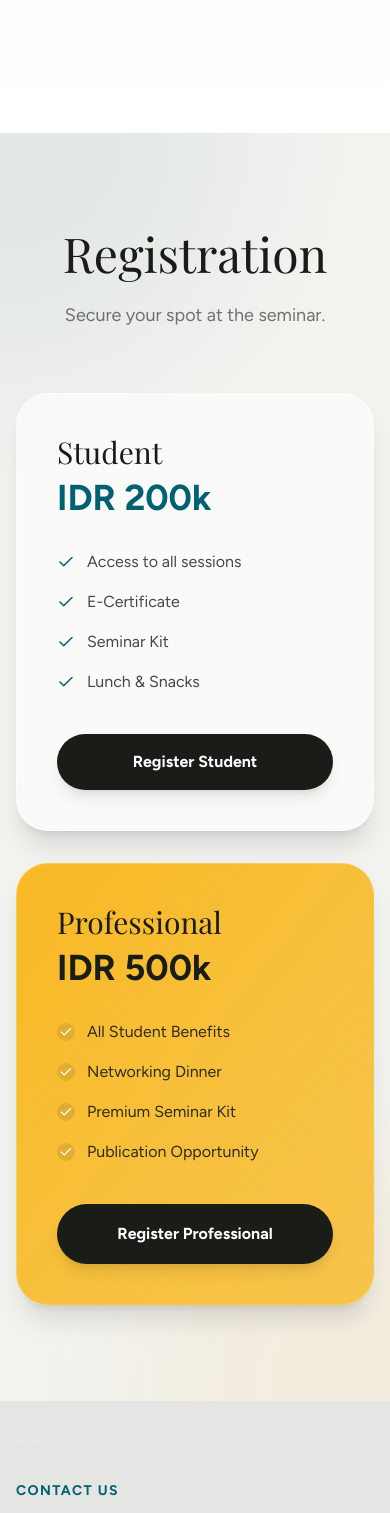
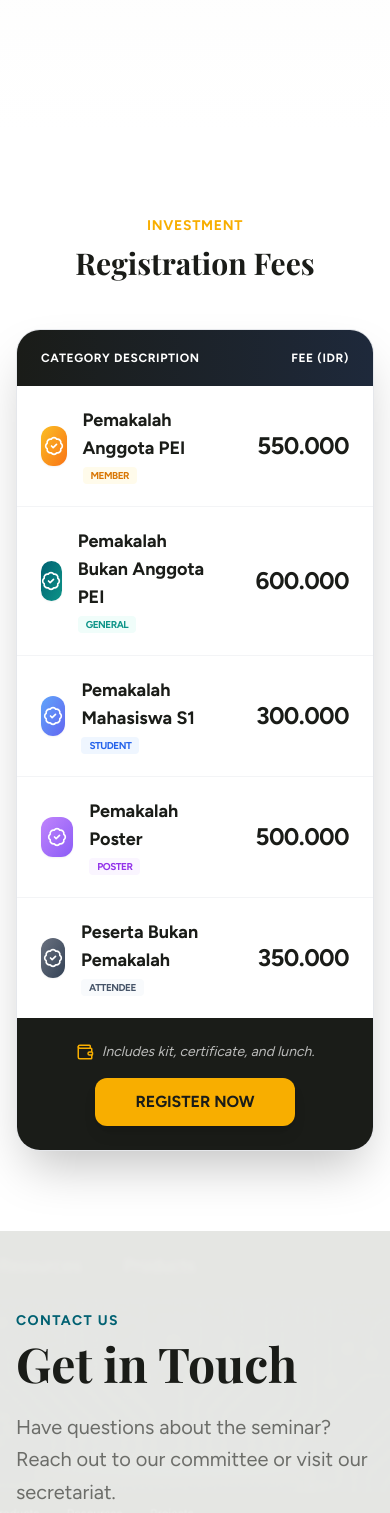
Before and after one commit to gamerhina/worldbeeday2026, a React (Vite) app: page / in a window 390 px wide. Shown: the part 7820-9333 px from the top of the page. Built offline with nearby package versions, Linux system fonts and the light colour scheme.

Commit message:
regis up

```diff
--- a/src/components/Contact.tsx
+++ b/src/components/Contact.tsx
@@ -35,8 +35,7 @@ const Contact = () => {
                 </div>
                 <div>
                   <h4 className="font-serif text-xl font-bold text-bee-dark">Email</h4>
-                  <p className="font-sans text-bee-dark/60">info@worldbeeday2026.or.id</p>
-                  <p className="font-sans text-bee-dark/60">secretariat@worldbeeday2026.or.id</p>
+                  <p className="font-sans text-bee-dark/60">hpt2@fp.unila.ac.id</p>
                 </div>
               </div>
 
@@ -46,8 +45,7 @@ const Contact = () => {
                 </div>
                 <div>
                   <h4 className="font-bold text-bee-dark">Contact Person</h4>
-                  <p className="text-gray-600">+62 812 3456 7890 (Ahmad)</p>
-                  <p className="text-gray-600">+62 898 7654 3210 (Siti)</p>
+                  <p className="text-gray-600">+62 853-7985-8585 (Puji Lestari)</p>
                 </div>
               </div>
             </div>
--- a/src/components/Navbar.tsx
+++ b/src/components/Navbar.tsx
@@ -19,6 +19,7 @@ const Navbar = () => {
     { name: 'About', href: '#about' },
     { name: 'Speakers', href: '#speakers' },
     { name: 'Timeline', href: '#timeline' },
+    { name: 'Registration', href: '#pricing' },
   ];
 
   return (
@@ -49,6 +50,7 @@ const Navbar = () => {
           {/* Desktop Right Menu */}
           <div className="hidden md:flex items-center space-x-2">
              <a href="#timeline" className="text-base font-medium text-bee-dark/70 px-4 py-2 rounded-full hover:bg-bee-gold/20 hover:text-bee-dark transition-all duration-300">Timeline</a>
+             <a href="#pricing" className="text-base font-medium text-bee-dark/70 px-4 py-2 rounded-full hover:bg-bee-gold/20 hover:text-bee-dark transition-all duration-300">Registration</a>
              <a href="#contact" className="ml-2 px-6 py-2.5 bg-bee-dark text-white rounded-full font-bold text-base hover:bg-bee-gold hover:text-bee-dark transition-all shadow-md hover:shadow-lg">
                 Contact
              </a>
@@ -90,7 +92,7 @@ const Navbar = () => {
                   {link.name}
                 </a>
               ))}
-               <a href="#register" onClick={() => setIsOpen(false)} className="text-xl font-bold text-bee-gold mt-4">
+               <a href="#pricing" onClick={() => setIsOpen(false)} className="text-xl font-bold text-bee-gold mt-4">
                 Register Now
               </a>
             </div>
--- a/src/components/Pricing.tsx
+++ b/src/components/Pricing.tsx
@@ -1,53 +1,64 @@
 import React from 'react';
-import { Check } from 'lucide-react';
+import { BadgeCheck, Wallet } from 'lucide-react';
 
 const Pricing = () => {
+  const fees = [
+    { category: 'Pemakalah Anggota PEI', price: '550.000', tag: 'Member', color: 'from-amber-400 to-orange-500', tagColor: 'text-amber-600 bg-amber-50' },
+    { category: 'Pemakalah Bukan Anggota PEI', price: '600.000', tag: 'General', color: 'from-bee-teal to-teal-600', tagColor: 'text-teal-600 bg-teal-50' },
+    { category: 'Pemakalah Mahasiswa S1', price: '300.000', tag: 'Student', color: 'from-blue-400 to-indigo-500', tagColor: 'text-blue-600 bg-blue-50' },
+    { category: 'Pemakalah Poster', price: '500.000', tag: 'Poster', color: 'from-purple-400 to-violet-500', tagColor: 'text-purple-600 bg-purple-50' },
+    { category: 'Peserta Bukan Pemakalah', price: '350.000', tag: 'Attendee', color: 'from-gray-500 to-slate-700', tagColor: 'text-slate-600 bg-slate-50' },
+  ];
+
   return (
-    <section id="pricing" className="py-24 bg-bee-cream relative overflow-hidden">
-      {/* Dynamic Background Blobs */}
-      <div className="absolute top-0 left-0 w-[500px] h-[500px] bg-bee-teal/10 rounded-full blur-3xl -translate-x-1/2 -translate-y-1/2 animate-pulse" />
-      <div className="absolute bottom-0 right-0 w-[500px] h-[500px] bg-bee-gold/10 rounded-full blur-3xl translate-x-1/2 translate-y-1/2 animate-pulse" style={{ animationDuration: '4s' }} />
-
-      <div className="max-w-7xl mx-auto px-4 sm:px-6 lg:px-8 relative z-10">
-        <div className="text-center mb-16">
-          <h2 className="font-serif text-5xl md:text-6xl text-bee-dark mb-6">Registration</h2>
-          <p className="font-sans text-lg text-bee-dark/60">Secure your spot at the seminar.</p>
+    <section id="pricing" className="py-20 bg-white relative">
+      <div className="max-w-4xl mx-auto px-4 sm:px-6 lg:px-8 relative z-10">
+        <div className="text-center mb-12">
+          <span className="text-bee-gold font-bold uppercase tracking-wider text-sm">Investment</span>
+          <h2 className="text-3xl md:text-5xl font-bold text-bee-dark mt-2">Registration Fees</h2>
         </div>
 
-        <div className="flex flex-col md:flex-row justify-center gap-8 max-w-5xl mx-auto">
-          {/* Card 1: Student - Glass White/Teal */}
-          <div className="w-full md:w-1/2 p-10 rounded-4xl bg-white/60 backdrop-blur-xl border border-white/50 shadow-xl hover:scale-105 transition-all duration-300 flex flex-col">
-            <h3 className="font-serif text-3xl text-bee-dark mb-2">Student</h3>
-            <div className="flex items-baseline mb-8">
-              <span className="font-sans text-4xl font-bold text-bee-teal">IDR 200k</span>
-            </div>
-            <ul className="space-y-4 mb-10 text-bee-dark/80 font-sans flex-grow">
-              <li className="flex items-center"><Check size={18} className="text-bee-teal mr-3" /> Access to all sessions</li>
-              <li className="flex items-center"><Check size={18} className="text-bee-teal mr-3" /> E-Certificate</li>
-              <li className="flex items-center"><Check size={18} className="text-bee-teal mr-3" /> Seminar Kit</li>
-              <li className="flex items-center"><Check size={18} className="text-bee-teal mr-3" /> Lunch & Snacks</li>
-            </ul>
-            <button className="w-full py-4 rounded-full bg-bee-dark text-white font-bold hover:bg-bee-teal transition-all shadow-lg hover:shadow-xl">
-              Register Student
-            </button>
+        <div className="bg-white rounded-3xl border border-bee-light shadow-2xl overflow-hidden">
+          <div className="overflow-x-auto">
+            <table className="w-full text-left border-collapse">
+              <thead>
+                <tr className="bg-gradient-to-r from-bee-dark to-slate-800 text-white">
+                  <th className="px-6 py-5 font-bold uppercase tracking-wider text-xs">Category Description</th>
+                  <th className="px-6 py-5 font-bold uppercase tracking-wider text-xs text-right">Fee (IDR)</th>
+                </tr>
+              </thead>
+              <tbody className="divide-y divide-gray-100">
+                {fees.map((item, index) => (
+                  <tr key={index} className="group hover:bg-bee-gold/5 transition-all duration-300">
+                    <td className="px-6 py-5">
+                      <div className="flex items-center">
+                        <div className={`w-10 h-10 rounded-xl bg-gradient-to-br ${item.color} flex items-center justify-center text-white mr-4 shadow-sm group-hover:scale-110 transition-transform duration-300`}>
+                          <BadgeCheck size={20} />
+                        </div>
+                        <div>
+                          <div className="font-bold text-bee-dark text-lg group-hover:text-bee-teal transition-colors">{item.category}</div>
+                          <span className={`text-[10px] font-black px-2 py-0.5 rounded uppercase tracking-tighter ${item.tagColor}`}>{item.tag}</span>
+                        </div>
+                      </div>
+                    </td>
+                    <td className="px-6 py-5 text-right">
+                      <div className="font-sans font-black text-2xl text-bee-dark group-hover:text-bee-gold transition-colors tracking-tight">
+                        {item.price}
+                      </div>
+                    </td>
+                  </tr>
+                ))}
+              </tbody>
+            </table>
           </div>
 
-          {/* Card 2: Professional - Glass Gold */}
-          <div className="w-full md:w-1/2 p-10 rounded-4xl bg-gradient-to-br from-bee-gold/90 to-bee-gold/70 backdrop-blur-xl border border-white/20 shadow-xl hover:scale-105 transition-all duration-300 relative flex flex-col">
-            <div className="absolute inset-0 bg-white/10 opacity-50 pointer-events-none" /> {/* Shine overlay */}
-
-            <h3 className="font-serif text-3xl text-bee-dark mb-2 relative z-10">Professional</h3>
-            <div className="flex items-baseline mb-8 relative z-10">
-              <span className="font-sans text-4xl font-bold text-bee-dark">IDR 500k</span>
+          <div className="p-6 bg-bee-dark flex flex-col sm:flex-row items-center justify-between gap-4">
+            <div className="flex items-center text-sm text-white/70 italic">
+              <Wallet size={18} className="mr-2 text-bee-gold" />
+              Includes kit, certificate, and lunch.
             </div>
-            <ul className="space-y-4 mb-10 text-bee-dark/90 font-sans relative z-10 flex-grow">
-              <li className="flex items-center"><Check size={18} className="text-white mr-3 bg-bee-dark/10 rounded-full p-0.5" /> All Student Benefits</li>
-              <li className="flex items-center"><Check size={18} className="text-white mr-3 bg-bee-dark/10 rounded-full p-0.5" /> Networking Dinner</li>
-              <li className="flex items-center"><Check size={18} className="text-white mr-3 bg-bee-dark/10 rounded-full p-0.5" /> Premium Seminar Kit</li>
-              <li className="flex items-center"><Check size={18} className="text-white mr-3 bg-bee-dark/10 rounded-full p-0.5" /> Publication Opportunity</li>
-            </ul>
-            <button className="w-full py-4 rounded-full bg-bee-dark text-white font-bold hover:bg-white hover:text-bee-dark transition-all shadow-lg hover:shadow-xl relative z-10 border-2 border-transparent">
-              Register Professional
+            <button className="px-10 py-3 rounded-xl bg-bee-gold text-bee-dark font-black hover:bg-white transition-all shadow-lg hover:-translate-y-0.5 whitespace-nowrap">
+              REGISTER NOW
             </button>
           </div>
         </div>
```
